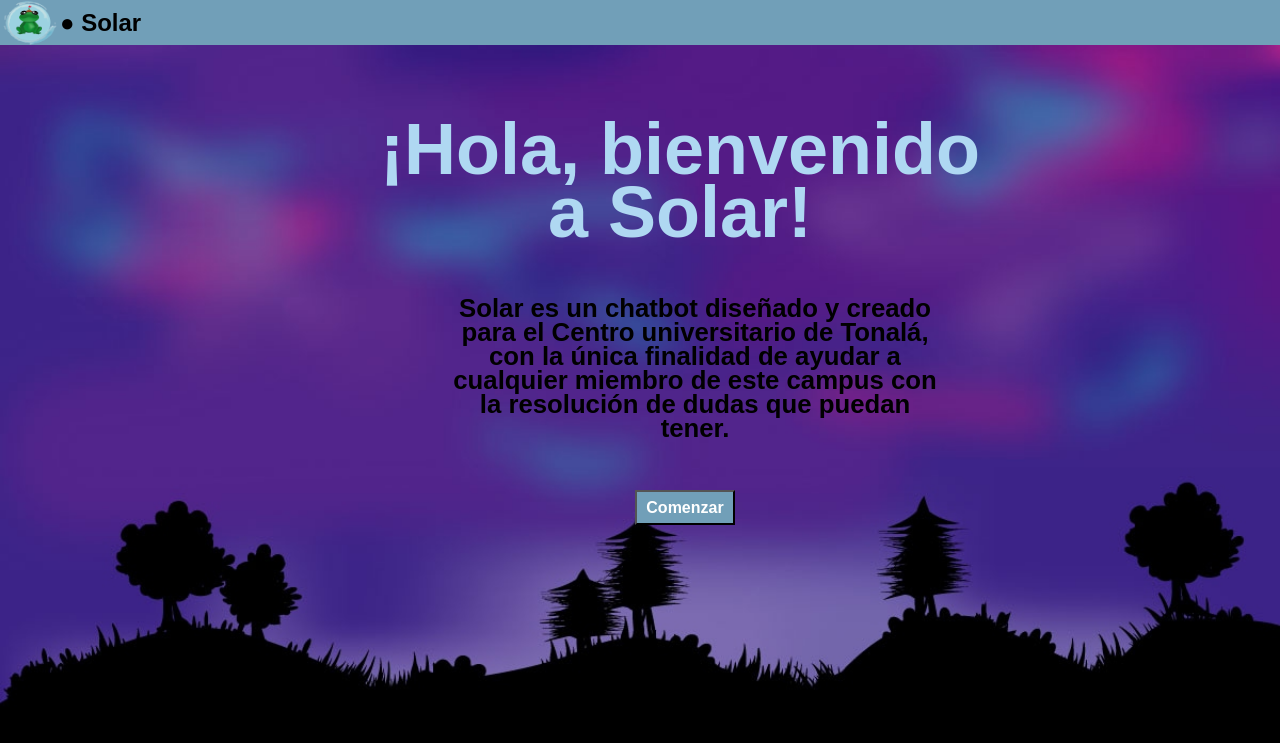
After one commit to tristanhdez/Solar, a Flask app: page / in a window 1280 px wide. The commit adds this page. Shown: the top 743 px of the page. Run offline with Flask 2, Linux system fonts and the light colour scheme.

```diff
--- /dev/null
+++ b/static/styles/home.css
@@ -0,0 +1,209 @@
+@import url('https://fonts.googleapis.com/css2?family=Ubuntu:wght@300;400;500;700&display=swap');
+
+
+@media (min-width: 360px){
+body{
+    background-image: url(../images/wallpaper/wallpaper_dark.jpg);
+    font-family: 'Poppins', sans-serif;
+    display: flex;
+    width: 100%;
+    height: 150vh;
+    margin: 0;
+    background-size: cover;
+    background-position: center;
+}
+
+
+body{
+    background-image: url(../images/wallpaper/wallpaper_dark.jpg);
+}
+
+#header{
+    color: black;
+    background-color: #719FB8;
+    text-align: center;
+    align-items: center;
+    display: flex;
+    width: 100%;
+    position: relative;
+    height: 45px;
+}
+
+.solar{
+    position: left;
+    width: 60px;
+    height: 50px;
+    left: 8px;
+    top: 3px;
+}
+
+.title{
+    position: absolute;
+    width: 520px;
+    height: 100px;
+    left: 10px;
+    top: 70px;
+    font-size: 26px;
+    line-height: 63px;
+    text-align: center;
+    color: #AFD8F2;
+}
+
+.h3{
+    position: absolute;
+    width: 450px;
+    left: 40px;
+    top: 270px;
+    font-size: 20px;
+    line-height: 24px;
+    text-align: center;
+    color: #000000;
+}
+
+.start{
+    position: absolute;
+    width: 100px;
+    height: 35px;
+    font-weight: bold;
+    font-size: 18px;
+    left: 230px;
+    top: 520px;
+    color: white;
+    background: #719FB8;
+}
+}
+
+
+@media (min-width: 768px){
+body{
+    background-image: url(../images/wallpaper/wallpaper_dark.jpg);
+    font-family: 'Poppins', sans-serif;
+    display: flex;
+    width: 100%;
+    height: 100vh;
+    margin: 0;
+    background-size: cover;
+    background-position: center;
+}
+
+#header{
+    color: black;
+    background-color: #719FB8;
+    text-align: center;
+    align-items: center;
+    display: flex;
+    width: 100%;
+    position: relative;
+    height: 45px;
+}
+
+.solar{
+    position: left;
+    width: 60px;
+    height: 50px;
+    left: 8px;
+    top: 3px;
+}
+
+.title{
+    position: absolute;
+    width: 620px;
+    height: 100px;
+    left: 80px;
+    top: 70px;
+    font-size: 30px;
+    line-height: 63px;
+    text-align: center;
+    color: #AFD8F2;
+}
+
+.h3{
+    position: absolute;
+    width: 500px;
+    left: 145px;
+    top: 270px;
+    font-size: 20px;
+    line-height: 24px;
+    text-align: center;
+    color: #000000;
+}
+
+.start{
+    position: absolute;
+    width: 100px;
+    height: 35px;
+    font-weight: bold;
+    font-size: 16px;
+    left: 350px;
+    top: 460px;
+    color: white;
+    background: #719FB8;
+}
+}
+
+@media (min-width: 1200px){
+body{
+    background-image: url(../images/wallpaper/wallpaper_dark.jpg);
+    font-family: 'Poppins', sans-serif;
+    display: flex;
+    width: 100%;
+    height: 90vh;
+    margin: 0;
+    background-size: cover;
+    background-position: center;
+}
+
+#header{
+    color: black;
+    background-color: #719FB8;
+    text-align: center;
+    align-items: center;
+    display: flex;
+    width: 100%;
+    position: relative;
+    height: 45px;
+}
+
+.solar{
+    position: left;
+    width: 60px;
+    height: 50px;
+    left: 8px;
+    top: 3px;
+}
+
+.title{
+    position: absolute;
+    width: 620px;
+    height: 100px;
+    left: 370px;
+    top: 70px;
+    font-size: 36px;
+    line-height: 63px;
+    text-align: center;
+    color: #AFD8F2;
+}
+
+.h3{
+    position: absolute;
+    width: 500px;
+    left: 445px;
+    top: 270px;
+    font-size: 22px;
+    line-height: 24px;
+    text-align: center;
+    color: #000000;
+}
+
+.start{
+    position: absolute;
+    width: 100px;
+    height: 35px;
+    font-weight: bold;
+    font-size: 16px;
+    left: 635px;
+    top: 490px;
+    color: white;
+    background: #719FB8;
+}
+}
--- a/templates/handling/error/error-login-student.html
+++ b/templates/handling/error/error-login-student.html
@@ -18,7 +18,7 @@
                 <h1>Código Incorrecto</h1>
             </div>
                 <div class="button-area">
-                    <a href="/master-login"><button type="submit">Regresar</button></a>
+                    <a href="/login"><button type="submit">Regresar</button></a>
                 </div>
             </form>
         </div>
--- /dev/null
+++ b/templates/home.html
@@ -0,0 +1,32 @@
+
+<!DOCTYPE html>
+<html lang="es">
+<head>
+    <meta charset="UTF-8">
+    <meta http-equiv="X-UA-Compatible" content="IE=edge">
+    <meta name="viewport" content="width=device-width, initial-scale=1.0">
+    <link href="{{ url_for('static',filename='styles/home.css') }}" rel="stylesheet" type="text/css">
+    <title>Bienvenido</title>
+</head>
+<body>
+
+    <header id="header">
+        <img class="solar" src="static/images/character/solar_icon_head.png">
+        <h2>● Solar</h2>
+    </div>
+
+    <div class="title">
+        <h1>¡Hola,
+            bienvenido a Solar!</h1>
+    </div>
+
+            <div class="h3">
+                <h3>Solar es un chatbot diseñado y creado para el
+                    Centro universitario de Tonalá, con la única finalidad
+                    de ayudar a cualquier miembro de este campus con la resolución
+                    de dudas que puedan tener.</h3>
+            </div>
+
+            <a href="/login"><button type="submit" name="strt" class="start">Comenzar</button></a>
+</body>
+</html>
--- a/templates/tutor/students.html
+++ b/templates/tutor/students.html
@@ -15,6 +15,7 @@
         <a href="/tutors">Tutores</a>
         <a href="/students">Estudiantes</a>
         <a href="/form">Preguntas</a>
+        <a href="/logout-master">Log out</a>
       </div>
     <table class="content-table" align="center">
         <thead>
@@ -33,10 +34,10 @@
                 <td>{{value[1]}}</td>
                 <td >{{value[2]}}</td>
                 <td style="text-align: center;">{{value[3]}}</td>
-                <td style="text-align: center;">{{value[4]}}</td>
                 <td style="text-align: center;">{{value[5]}}</td>
+                <td style="text-align: center;">{{value[7]}}</td>
                 <td style="text-align: center;">
-                    <a href="/edit-question/{{value[0]}}" class="btn">Editar</a>
+                    <a href="/edit-students/{{value[0]}}/{{value[4]}}/{{value[6]}}" class="btn">Editar</a>
                 </td>
             </tr>
             {% endfor %}
--- a/templates/tutor/tutors.html
+++ b/templates/tutor/tutors.html
@@ -15,6 +15,7 @@
         <a href="/tutors">Tutores</a>
         <a href="/students">Estudiantes</a>
         <a href="/form">Preguntas</a>
+        <a href="/logout-master">Log out</a>
       </div>
     <table class="content-table" align="center">
         <thead>
```
Also changed, not shown: templates/tutor/edit-student.html (deleted, +0 -11 lines), templates/tutor/edit-students.html (added, +23 -0 lines).
